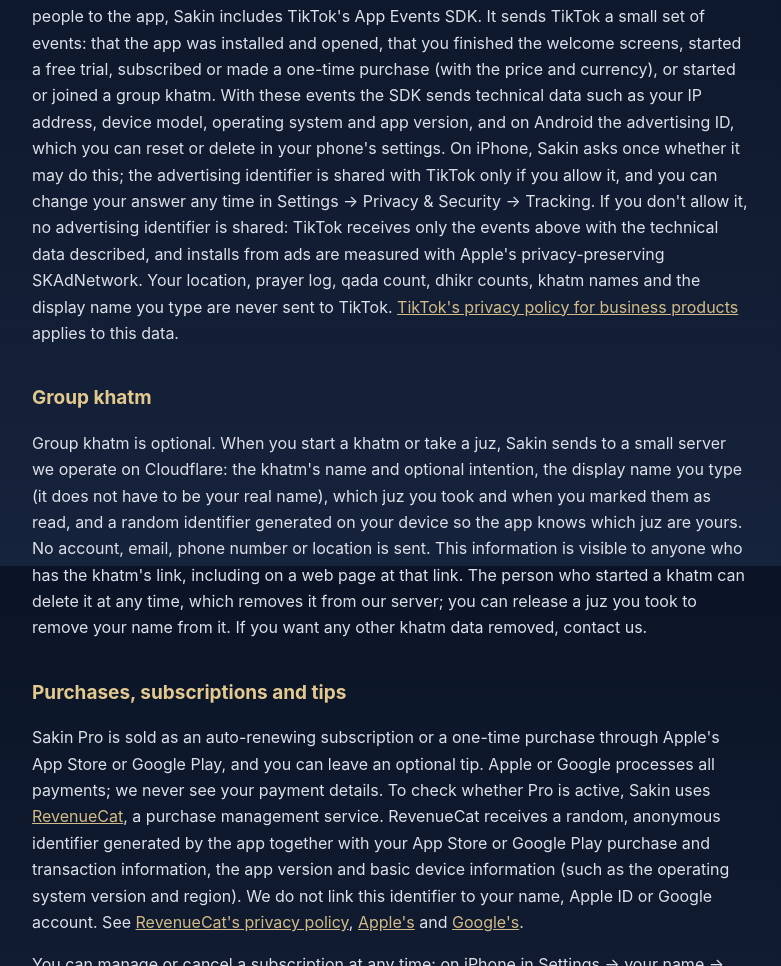
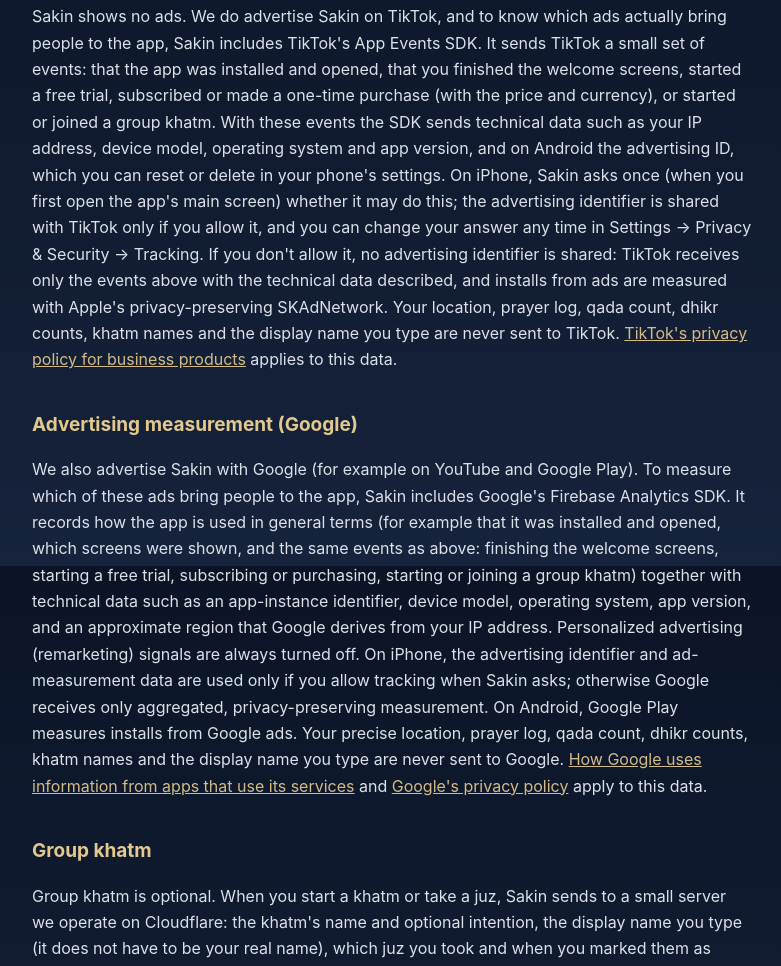
Before and after one commit to furkanorta/sakin-app, a plain HTML site: page privacy/index.html in a window 1280 px wide. Shown: the part 1834-2800 px from the top of the page, without its empty margins (248-1029 px from the left). Drawn offline with Linux system fonts and the light colour scheme.

Commit message:
Privacy: Google advertising measurement (Firebase Analytics), ATT timing

```diff
--- a/privacy/index.html
+++ b/privacy/index.html
@@ -22,7 +22,7 @@
 <body>
 <main>
   <h1>Sakin Privacy Policy</h1>
-  <p class="meta">Sakin: Prayer Times &amp; Adhan · Updated November 16, 2026 (advertising measurement and Quran text added)</p>
+  <p class="meta">Sakin: Prayer Times &amp; Adhan · Updated November 18, 2026 (Google advertising measurement added)</p>
 
   <p>Sakin is a prayer companion app published by CoreTech ("we", "us"). We built Sakin
   to be calm, ad-free and respectful of your privacy. This policy explains what happens
@@ -31,7 +31,7 @@
   <h2>The short version</h2>
   <ul>
     <li>We do not ask you to create an account.</li>
-    <li>There are no ads in Sakin. To learn which of our TikTok ads bring people to the app, Sakin reports a few app events (such as install, free trial or subscription) to TikTok. Your location, prayer log and khatm data are never part of this.</li>
+    <li>There are no ads in Sakin. To learn which of our TikTok and Google ads bring people to the app, Sakin reports a few app events (such as install, free trial or subscription) to TikTok and to Google (Firebase Analytics). Your location, prayer log and khatm data are never part of this.</li>
     <li>Your location is used on your device to calculate prayer times and the Qibla. We never receive it.</li>
     <li>Your prayer log, qada count, dhikr counts and settings stay on your device.</li>
     <li>If you start or join a group khatm, its name, intention, the display name you type and which juz you took are stored on our server so others with the link can see them.</li>
@@ -85,7 +85,7 @@
   or started or joined a group khatm. With these events the SDK sends technical data such as
   your IP address, device model, operating system and app version, and on Android the
   advertising ID, which you can reset or delete in your phone's settings. On iPhone, Sakin
-  asks once whether it may do this; the advertising identifier is shared with TikTok only if
+  asks once (when you first open the app's main screen) whether it may do this; the advertising identifier is shared with TikTok only if
   you allow it, and you can change your answer any time in Settings → Privacy &amp; Security →
   Tracking. If you don't allow it, no advertising identifier is shared: TikTok receives only the
   events above with the technical data described, and installs from ads are measured with
@@ -93,6 +93,23 @@
   prayer log, qada count, dhikr counts, khatm names and the display name you type are never
   sent to TikTok. <a href="https://www.tiktok.com/legal/page/global/privacy-policy-for-business-products/en">TikTok's
   privacy policy for business products</a> applies to this data.</p>
+
+  <h2>Advertising measurement (Google)</h2>
+  <p>We also advertise Sakin with Google (for example on YouTube and Google Play). To measure
+  which of these ads bring people to the app, Sakin includes Google's Firebase Analytics SDK.
+  It records how the app is used in general terms (for example that it was installed and
+  opened, which screens were shown, and the same events as above: finishing the welcome
+  screens, starting a free trial, subscribing or purchasing, starting or joining a group khatm)
+  together with technical data such as an app-instance identifier, device model, operating
+  system, app version, and an approximate region that Google derives from your IP address.
+  Personalized advertising (remarketing) signals are always turned off. On iPhone, the
+  advertising identifier and ad-measurement data are used only if you allow tracking when
+  Sakin asks; otherwise Google receives only aggregated, privacy-preserving measurement. On
+  Android, Google Play measures installs from Google ads. Your precise location, prayer log,
+  qada count, dhikr counts, khatm names and the display name you type are never sent to
+  Google. <a href="https://policies.google.com/technologies/partner-sites">How Google uses
+  information from apps that use its services</a> and
+  <a href="https://policies.google.com/privacy">Google's privacy policy</a> apply to this data.</p>
 
   <h2>Group khatm</h2>
   <p>Group khatm is optional. When you start a khatm or take a juz, Sakin sends to a small
@@ -129,7 +146,7 @@
 
   <h2>Your choices and rights</h2>
   <p>Apart from group khatm data you choose to share and the advertising measurement
-  events described above (which TikTok receives, not us), we do not hold personal data about
+  events described above (which TikTok and Google receive, not us), we do not hold personal data about
   you, so there is usually nothing for us to access, correct or delete. You can turn off location access in your phone's settings at any time
   and choose a city manually instead. Deleting the app removes everything stored on your
   device. If you would like the anonymous purchase record held by RevenueCat to be
```
